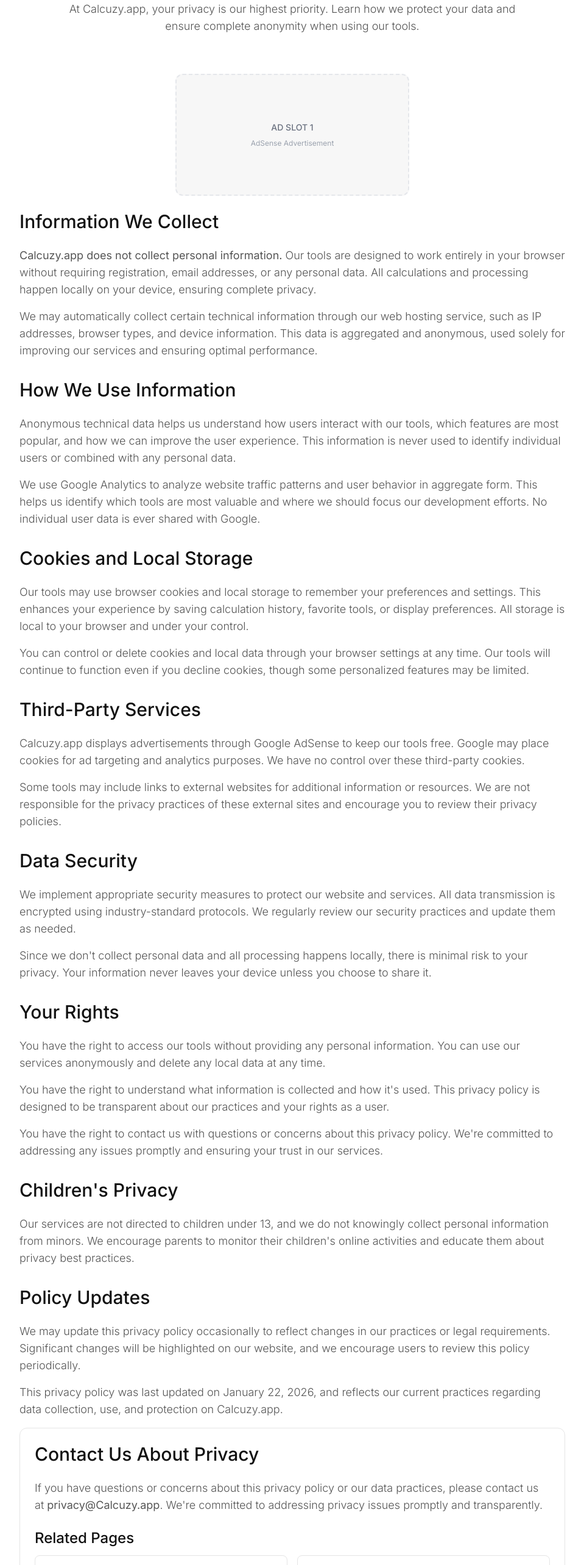
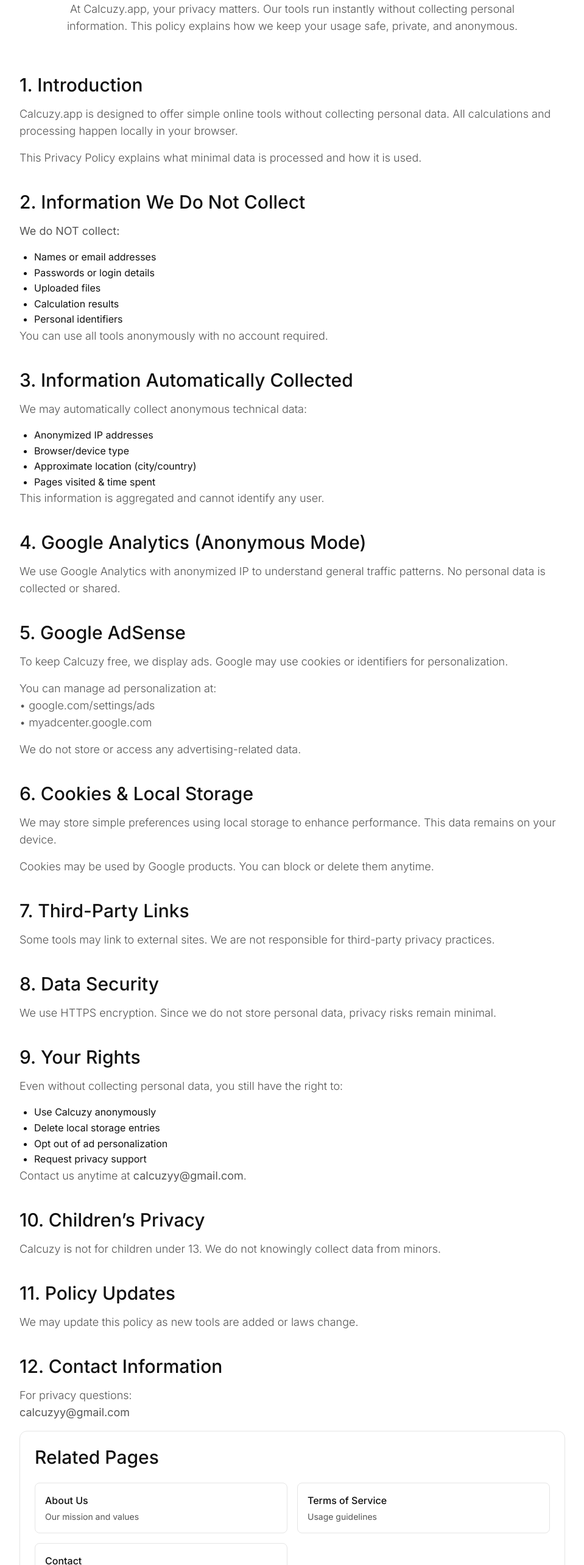
Before and after one commit to Akshatthakur22/CALCUZY, a Next.js app: page /privacy-policy in a window 1280 px wide. Shown: the part 200-2766 px from the top of the page at 61% size, without its empty margins (160-1119 px from the left). Built offline with nearby package versions, Linux system fonts and the light colour scheme.

Commit message:
Revise privacy policy details and remove ad references
Updated privacy policy content to clarify data handling practices and removed references to ad units.

```diff
--- a/app/privacy-policy/page.tsx
+++ b/app/privacy-policy/page.tsx
@@ -2,13 +2,13 @@
 import Navbar from '@/components/Navbar'
 import Footer from '@/components/Footer'
 import Card from '@/components/Card'
-import AdUnit from '@/components/AdUnit'
 import { createMetadata } from '@/lib/metadata'
 
 export const metadata = createMetadata({
   title: 'Privacy Policy - Calcuzy.app',
-  description: 'Read Calcuzy.app privacy policy. Learn how we protect your data, ensure complete privacy, and handle information securely.',
-  keywords: 'privacy policy, data protection, user privacy, calcuzy privacy',
+  description:
+    'Learn how Calcuzy.app protects your privacy. We do not collect personal data and all calculations happen locally in your browser.',
+  keywords: 'privacy policy, data protection, user privacy, calcuzy policy',
   url: 'https://Calcuzy.app/privacy-policy',
   image: '/og-default.png',
 })
@@ -36,181 +36,192 @@
       <Navbar />
 
       <main className="container section-responsive">
-        <div className="text-center mb-16 slide-up">
-          <h1 className="heading-1 text-center mb-6">
-            Privacy Policy
-          </h1>
-          <p className="paragraph text-center max-w-3xl mx-auto mb-8">
-            At Calcuzy.app, your privacy is our highest priority. Learn how we
-            protect your data and ensure complete anonymity when using our tools.
+
+        {/* --- HERO --- */}
+        <section className="text-center mb-16 fade-in-up">
+          <h1 className="heading-1 mb-6">Privacy Policy</h1>
+          <p className="paragraph max-w-3xl mx-auto">
+            At Calcuzy.app, your privacy matters. Our tools run instantly without collecting
+            personal information. This policy explains how we keep your usage safe, private,
+            and anonymous.
           </p>
-        </div>
+        </section>
 
-        <AdUnit slot={1} />
+        {/* --- MAIN CONTENT --- */}
+        <div className="max-w-4xl mx-auto fade-in-up">
+          <div className="prose prose-lg max-w-none space-y-10">
 
-        <div className="max-w-4xl mx-auto fade-in-up">
-          <div className="prose prose-lg max-w-none space-y-8">
-            <div>
-              <h2 className="heading-2 mb-6">Information We Collect</h2>
+            {/* 1 */}
+            <section>
+              <h2 className="heading-2 mb-4">1. Introduction</h2>
               <p className="paragraph">
-                <strong>Calcuzy.app does not collect personal information.</strong> Our tools
-                are designed to work entirely in your browser without requiring registration,
-                email addresses, or any personal data. All calculations and processing
-                happen locally on your device, ensuring complete privacy.
+                Calcuzy.app is designed to offer simple online tools without collecting personal
+                data. All calculations and processing happen locally in your browser.
               </p>
               <p className="paragraph">
-                We may automatically collect certain technical information through our web hosting
-                service, such as IP addresses, browser types, and device information.
-                This data is aggregated and anonymous, used solely for improving our
-                services and ensuring optimal performance.
+                This Privacy Policy explains what minimal data is processed and how it is used.
               </p>
-            </div>
+            </section>
 
-            <div>
-              <h2 className="heading-2 mb-6">How We Use Information</h2>
+            {/* 2 */}
+            <section>
+              <h2 className="heading-2 mb-4">2. Information We Do Not Collect</h2>
+              <p className="paragraph"><strong>We do NOT collect:</strong></p>
+              <ul className="list-disc ml-6">
+                <li>Names or email addresses</li>
+                <li>Passwords or login details</li>
+                <li>Uploaded files</li>
+                <li>Calculation results</li>
+                <li>Personal identifiers</li>
+              </ul>
               <p className="paragraph">
-                Anonymous technical data helps us understand how users interact with our
-                tools, which features are most popular, and how we can improve the user
-                experience. This information is never used to identify individual users or
-                combined with any personal data.
+                You can use all tools anonymously with no account required.
+              </p>
+            </section>
+
+            {/* 3 */}
+            <section>
+              <h2 className="heading-2 mb-4">3. Information Automatically Collected</h2>
+              <p className="paragraph">We may automatically collect anonymous technical data:</p>
+              <ul className="list-disc ml-6">
+                <li>Anonymized IP addresses</li>
+                <li>Browser/device type</li>
+                <li>Approximate location (city/country)</li>
+                <li>Pages visited & time spent</li>
+              </ul>
+              <p className="paragraph">
+                This information is aggregated and cannot identify any user.
+              </p>
+            </section>
+
+            {/* 4 */}
+            <section>
+              <h2 className="heading-2 mb-4">4. Google Analytics (Anonymous Mode)</h2>
+              <p className="paragraph">
+                We use Google Analytics with anonymized IP to understand general traffic
+                patterns. No personal data is collected or shared.
+              </p>
+            </section>
+
+            {/* 5 */}
+            <section>
+              <h2 className="heading-2 mb-4">5. Google AdSense</h2>
+              <p className="paragraph">
+                To keep Calcuzy free, we display ads. Google may use cookies or identifiers
+                for personalization.
               </p>
               <p className="paragraph">
-                We use Google Analytics to analyze website traffic patterns and user behavior
-                in aggregate form. This helps us identify which tools are most valuable
-                and where we should focus our development efforts. No individual user
-                data is ever shared with Google.
-              </p>
-            </div>
-
-            <div>
-              <h2 className="heading-2 mb-6">Cookies and Local Storage</h2>
-              <p className="paragraph">
-                Our tools may use browser cookies and local storage to remember your preferences
-                and settings. This enhances your experience by saving calculation history,
-                favorite tools, or display preferences. All storage is local to your
-                browser and under your control.
+                You can manage ad personalization at:
+                <br />• google.com/settings/ads
+                <br />• myadcenter.google.com
               </p>
               <p className="paragraph">
-                You can control or delete cookies and local data through your browser
-                settings at any time. Our tools will continue to function even if
-                you decline cookies, though some personalized features may be
-                limited.
+                We do not store or access any advertising-related data.
               </p>
-            </div>
+            </section>
 
-            <div>
-              <h2 className="heading-2 mb-6">Third-Party Services</h2>
+            {/* 6 */}
+            <section>
+              <h2 className="heading-2 mb-4">6. Cookies & Local Storage</h2>
               <p className="paragraph">
-                Calcuzy.app displays advertisements through Google AdSense to keep our
-                tools free. Google may place cookies for ad targeting and analytics
-                purposes. We have no control over these third-party cookies.
+                We may store simple preferences using local storage to enhance performance.
+                This data remains on your device.
               </p>
               <p className="paragraph">
-                Some tools may include links to external websites for additional information
-                or resources. We are not responsible for the privacy practices of
-                these external sites and encourage you to review their privacy policies.
+                Cookies may be used by Google products. You can block or delete them anytime.
               </p>
-            </div>
+            </section>
 
-            <div>
-              <h2 className="heading-2 mb-6">Data Security</h2>
+            {/* 7 */}
+            <section>
+              <h2 className="heading-2 mb-4">7. Third-Party Links</h2>
               <p className="paragraph">
-                We implement appropriate security measures to protect our website and services.
-                All data transmission is encrypted using industry-standard protocols. We
-                regularly review our security practices and update them as needed.
+                Some tools may link to external sites. We are not responsible for third-party
+                privacy practices.
               </p>
+            </section>
+
+            {/* 8 */}
+            <section>
+              <h2 className="heading-2 mb-4">8. Data Security</h2>
               <p className="paragraph">
-                Since we don&apos;t collect personal data and all processing happens locally,
-                there is minimal risk to your privacy. Your information never leaves
-                your device unless you choose to share it.
+                We use HTTPS encryption. Since we do not store personal data, privacy risks
+                remain minimal.
               </p>
-            </div>
+            </section>
 
-            <div>
-              <h2 className="heading-2 mb-6">Your Rights</h2>
+            {/* 9 */}
+            <section>
+              <h2 className="heading-2 mb-4">9. Your Rights</h2>
               <p className="paragraph">
-                You have the right to access our tools without providing any personal
-                information. You can use our services anonymously and delete any local
-                data at any time.
+                Even without collecting personal data, you still have the right to:
               </p>
+              <ul className="list-disc ml-6">
+                <li>Use Calcuzy anonymously</li>
+                <li>Delete local storage entries</li>
+                <li>Opt out of ad personalization</li>
+                <li>Request privacy support</li>
+              </ul>
               <p className="paragraph">
-                You have the right to understand what information is collected and how it&apos;s
-                used. This privacy policy is designed to be transparent about our
-                practices and your rights as a user.
+                Contact us anytime at <strong>calcuzyy@gmail.com</strong>.
               </p>
+            </section>
+
+            {/* 10 */}
+            <section>
+              <h2 className="heading-2 mb-4">10. Children’s Privacy</h2>
               <p className="paragraph">
-                You have the right to contact us with questions or concerns about this
-                privacy policy. We&apos;re committed to addressing any issues promptly
-                and ensuring your trust in our services.
+                Calcuzy is not for children under 13. We do not knowingly collect data from minors.
               </p>
-            </div>
+            </section>
 
-            <div>
-              <h2 className="heading-2 mb-6">Children&apos;s Privacy</h2>
+            {/* 11 */}
+            <section>
+              <h2 className="heading-2 mb-4">11. Policy Updates</h2>
               <p className="paragraph">
-                Our services are not directed to children under 13, and we do not
-                knowingly collect personal information from minors. We encourage parents to
-                monitor their children&apos;s online activities and educate them about privacy
-                best practices.
+                We may update this policy as new tools are added or laws change.
               </p>
-            </div>
+            </section>
 
-            <div>
-              <h2 className="heading-2 mb-6">Policy Updates</h2>
+            {/* 12 */}
+            <section>
+              <h2 className="heading-2 mb-4">12. Contact Information</h2>
               <p className="paragraph">
-                We may update this privacy policy occasionally to reflect changes in our
-                practices or legal requirements. Significant changes will be highlighted on
-                our website, and we encourage users to review this policy periodically.
+                For privacy questions:<br />
+                <strong>calcuzyy@gmail.com</strong><br />
               </p>
-              <p className="paragraph">
-                This privacy policy was last updated on January 22, 2026, and
-                reflects our current practices regarding data collection, use, and
-                protection on Calcuzy.app.
-              </p>
-            </div>
+            </section>
           </div>
 
+          {/* RELATED LINKS */}
           <Card animation="fade-in-up" delay={200}>
-            <h2 className="heading-2 mb-6">Contact Us About Privacy</h2>
-            <p className="paragraph">
-              If you have questions or concerns about this privacy policy or our data
-              practices, please contact us at <strong>privacy@Calcuzy.app</strong>. We&apos;re
-              committed to addressing privacy issues promptly and transparently.
-            </p>
+            <h2 className="heading-2 mb-6">Related Pages</h2>
+            <div className="grid-responsive-2 gap-4">
+              <Link href="/about" className="block p-4 border border-border rounded-lg hover:bg-card-hover hover:shadow-md transition-all">
+                <div className="font-medium text-primary-text mb-1">About Us</div>
+                <div className="text-sm text-secondary-text">Our mission and values</div>
+              </Link>
 
-            <div className="mt-6">
-              <h3 className="heading-3 mb-3">Related Pages</h3>
-              <div className="grid-responsive-2 gap-4">
-                <Link href="/about" className="block p-4 border border-border rounded-lg hover:bg-card-hover transition-all duration-200 hover:scale-[1.01] hover:shadow-md focus-ring">
-                  <div className="font-medium text-primary-text mb-1">About Us</div>
-                  <div className="text-sm text-secondary-text">Our mission and values</div>
-                </Link>
-                <Link href="/terms" className="block p-4 border border-border rounded-lg hover:bg-card-hover transition-all duration-200 hover:scale-[1.01] hover:shadow-md focus-ring">
-                  <div className="font-medium text-primary-text mb-1">Terms of Service</div>
-                  <div className="text-sm text-secondary-text">Usage guidelines</div>
-                </Link>
-                <Link href="/contact" className="block p-4 border border-border rounded-lg hover:bg-card-hover transition-all duration-200 hover:scale-[1.01] hover:shadow-md focus-ring">
-                  <div className="font-medium text-primary-text mb-1">Contact</div>
-                  <div className="text-sm text-secondary-text">Get in touch</div>
-                </Link>
-              </div>
+              <Link href="/terms" className="block p-4 border border-border rounded-lg hover:bg-card-hover hover:shadow-md transition-all">
+                <div className="font-medium text-primary-text mb-1">Terms of Service</div>
+                <div className="text-sm text-secondary-text">Usage guidelines</div>
+              </Link>
+
+              <Link href="/contact" className="block p-4 border border-border rounded-lg hover:bg-card-hover hover:shadow-md transition-all">
+                <div className="font-medium text-primary-text mb-1">Contact</div>
+                <div className="text-sm text-secondary-text">Get in touch</div>
+              </Link>
             </div>
           </Card>
         </div>
 
-        <AdUnit slot={2} />
+        {/* EFFECTIVE DATE */}
+        <section className="max-w-4xl mx-auto mt-12 fade-in-up pb-10">
+          <h2 className="heading-2 mb-3">Effective Date</h2>
+          <p className="paragraph">This Privacy Policy is effective as of January 22, 2026.</p>
+        </section>
 
-        <div className="max-w-4xl mx-auto fade-in-up">
-          <h2 className="heading-2 mb-6">Effective Date</h2>
-          <p className="paragraph">
-            This privacy policy is effective as of January 22, 2026, and governs
-            your use of Calcuzy.app services. By continuing to use our tools,
-            you acknowledge that you have read, understood, and agree to be bound by
-            this policy.
-          </p>
-        </div>
       </main>
-
       <Footer />
     </div>
   )
```
